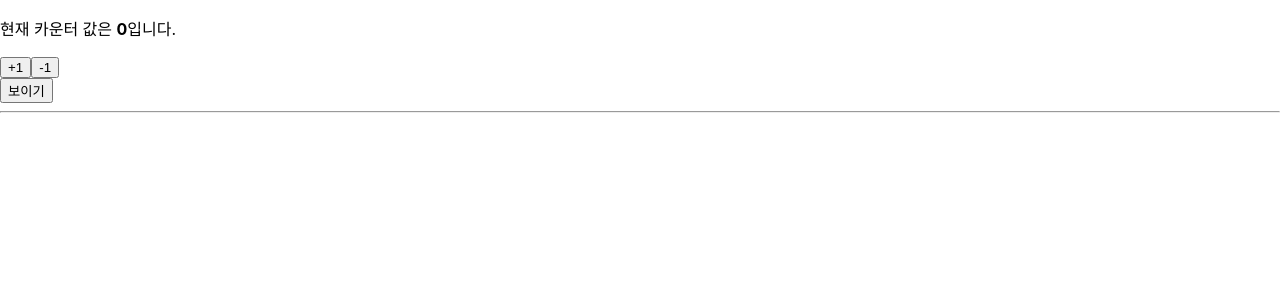
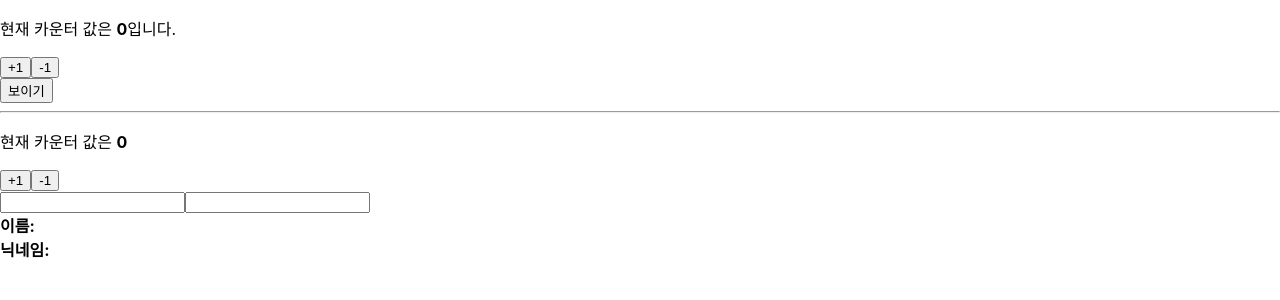
Before and after one commit to NaLeum/ReactJs__Practice, a React (Create React App) app in the folder hooks-tutorial/: page / in a window 1280 px wide. Shown: the top 300 px of the page. Built offline with nearby package versions, Linux system fonts and the light colour scheme.

Commit message:
useReducer

```diff
--- a/hooks-tutorial/src/App.js
+++ b/hooks-tutorial/src/App.js
@@ -2,6 +2,8 @@
 import './App.css';
 import Counter from './Counter';
 import Info from './Info';
+import ReducerCounter from './ReducerCounter';
+import ReducerInfo from './ReducerInfo';
 
 const App= () => {
   const [visible,setVisible] = useState(false);
@@ -16,6 +18,9 @@
      </button>
      <hr/>
      {visible&&<Info />}
+
+     <ReducerCounter />
+     <ReducerInfo />
     </>
   );
 }
--- /dev/null
+++ b/hooks-tutorial/src/ReducerCounter.js
@@ -0,0 +1,49 @@
+// useReducer는 useState 보다 더 다양한 컴포넌트 상황에 따라 다양한 상태를 다른 값으로 업데이트해주고 싶을때 사용하는 Hook
+// 리듀서는 현재상태, 그리고 업데이트를 위해 필요한 정보를 담은 액션값을 전달받아 새로운 상태를 반환하는 함수입니다.
+// 리듀서 함수에서 새로운 상태를 만들떄는 반드시 불변성을 지커주어야 한다.
+
+// function reducer(state, action){
+//     return{ ... }; // 불변성을 지키면서 업데이트한 새로운 상태를 반환합니다.
+// }
+
+// 액션값의 일반적인 형태
+// {
+//     type:'INCREMENT',
+//     // 다른 값들이 필요하다면 추가로 들어감
+// }
+
+import React, { useReducer } from 'react';
+
+function reducer(state,action){
+    // action.type에 따라 다른 작업 수행
+    switch (action.type){
+        case 'INCREMENT':
+            return { value: state.value + 1 };
+        case 'DECREMENT':
+            return { value: state.value - 1 };
+        default:
+            //아무것도 해당되지 않을 때 기존 상태 반환
+            return state;
+    }
+}
+
+const ReducerCounter = () => {
+    // useReducer의 첫번째 파라미터로 리듀서 함수를 넣고, 두 번째 파라미터에는 해당 리듀서의 기본값을 넣어준다.
+    // 이 함수를 사용하면 state값과 dispatch함수를 받아 오는데,
+    // state는 현재 가르키고있는 상태, dispatch는 액션을 발생시키는 함수
+    // dispatch(action) 거ㅏ 같은 형태로, 함수 안에 파라미터로 액션값을 넣어주면 리듀서 함수가 호출되는 구조
+    // useReducer를 사용했을때의 가장 큰 장점은 컴포넌트 업데이트 로직을 컴포넌트 밖으로 빼낼 수 있다는것.
+    const [state,dispatch] = useReducer(reducer, { value: 0 } );
+
+    return(
+        <div>
+            <p>
+             현재 카운터 값은 <b>{state.value}</b>
+            </p>
+            <button onClick={()=>dispatch({type:'INCREMENT'})}>+1</button>
+            <button onClick={()=>dispatch({type:'DECREMENT'})}>-1</button>
+        </div>
+    )
+}
+
+export default ReducerCounter;
--- /dev/null
+++ b/hooks-tutorial/src/ReducerInfo.js
@@ -0,0 +1,40 @@
+// 기존에는 인풋이 여러개여서 useState를 여러번 사용했는데,
+//  useReducer를 사용하면 기존에 클래스형 컴포넌트에서 input태그에 name값을 할당하고 e.target.name을 참조하여 setState를 해 준 것과 유사한 방식으로 작업처리
+import React, { useReducer } from 'react';
+
+function reducer(state,action){
+    return {
+        ...state,
+        [action.name]:action.value
+    };
+}
+
+const ReducerInfo = () => {
+    const [state, dispatch] = useReducer(reducer,{
+        name:'',
+        nickname:''
+    });
+    const {name, nickname} = state;
+    const onChange = e => {
+        dispatch(e.target);
+    }
+
+    return(
+        <div>
+            <div>
+                <input name='name' value={name} onChange={onChange} />
+                <input name='nickname' value={nickname} onChange={onChange} />
+            </div>
+            <div>
+                <div>
+                    <b>이름:</b>{name}
+                </div>
+                <div>
+                    <b>닉네임:</b>{nickname}
+                </div>
+            </div>
+        </div>
+    )
+}
+
+export default ReducerInfo;
```
